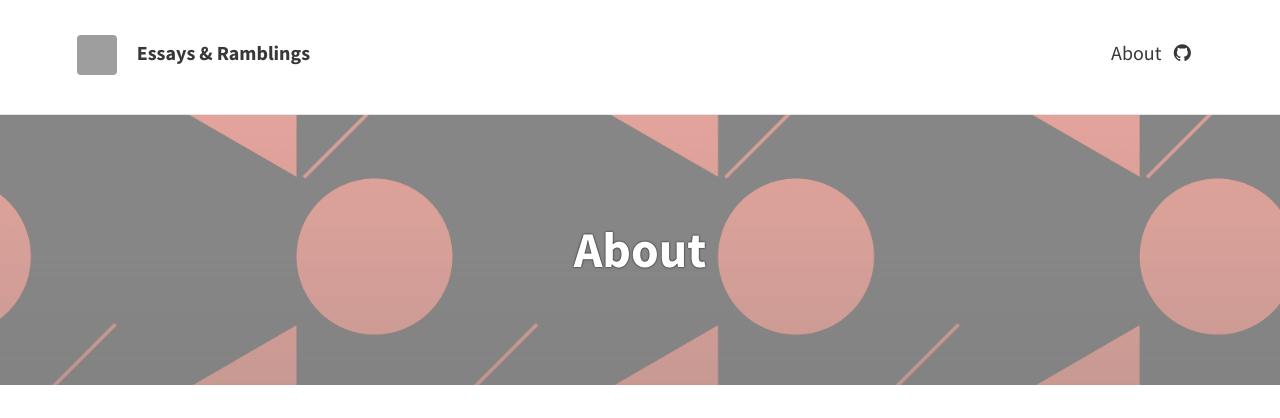
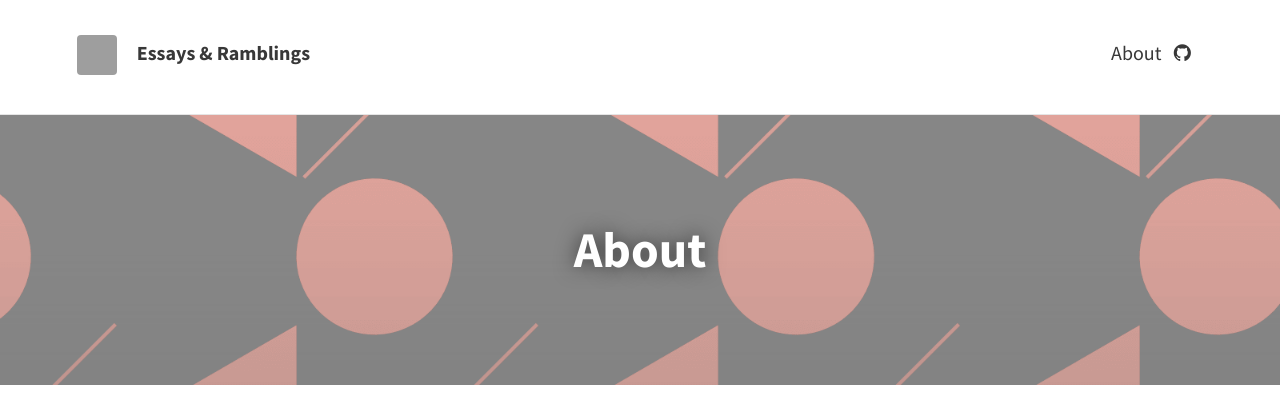
Before and after one commit to qguv/essays, a Jekyll site: the page built from about.md, in a window 1280 px wide. Shown: the top 418 px of the page. Built offline with Jekyll 4.4.1, drawn with Linux system fonts in a browser that asks for light colours; nearby versions of some CDN libraries; grey boxes are pictures that could not be loaded.

Commit message:
actually visible text shadow on featured headers

```diff
--- a/_sass/layouts/_posts.scss
+++ b/_sass/layouts/_posts.scss
@@ -39,7 +39,7 @@ header {
     background-size: $feature-image-size;
     margin-bottom: 0;
     padding: $padding-large/2.5 $padding-large;
-    text-shadow: 0px 0px 2px black;
+    text-shadow: 0px 0px 20px rgba(0, 0, 0, 0.6);
     .meta {
       color: rgba($feature-image-text-color, .7);
     }
```
